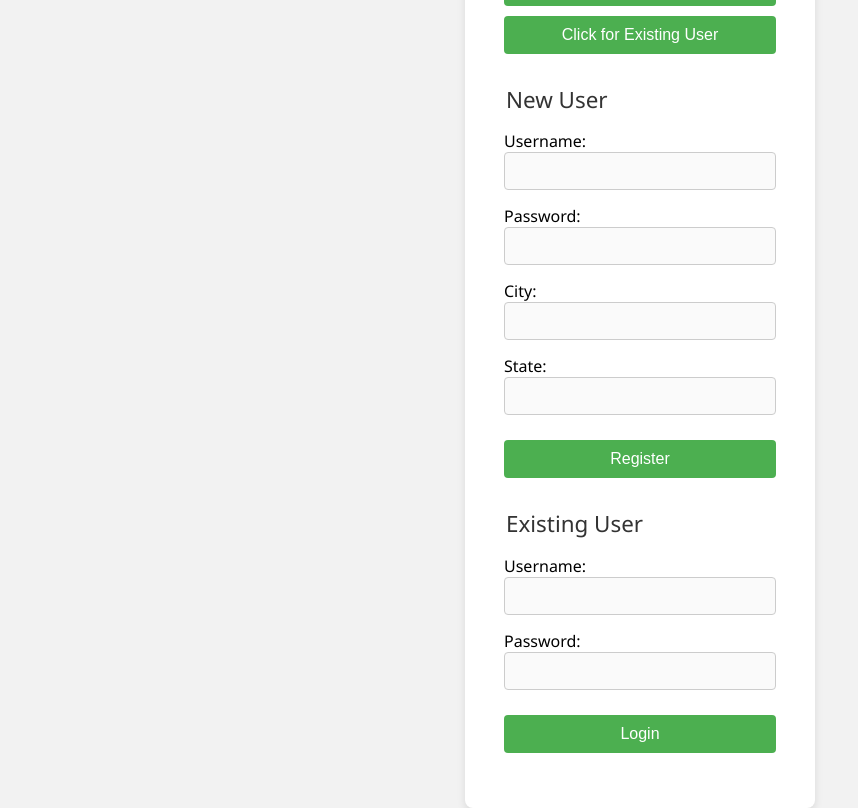
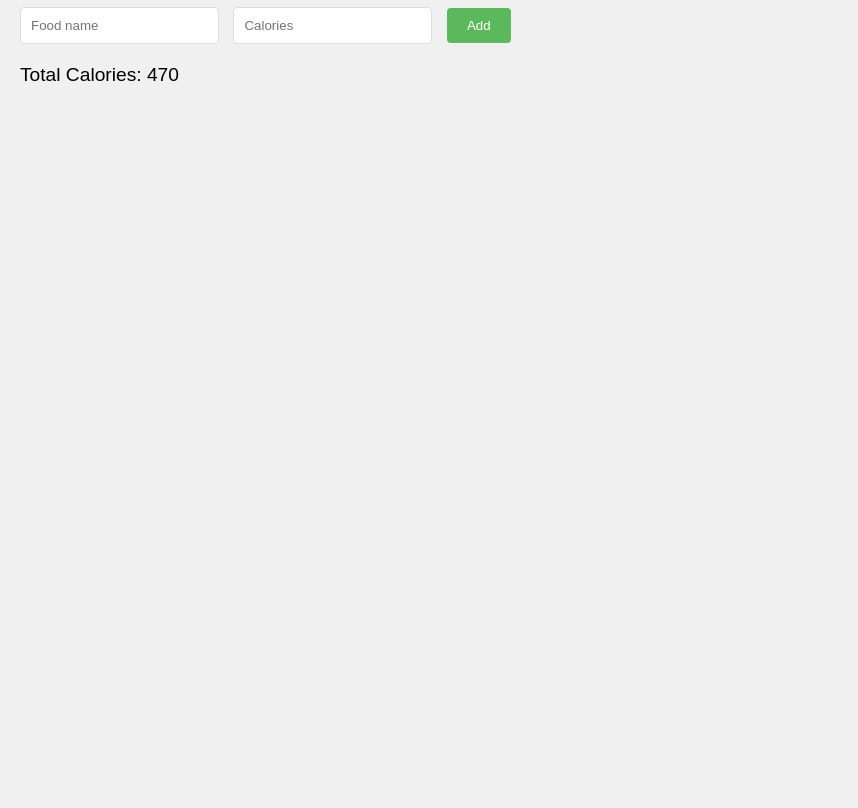
Before and after one commit to jabuan0910/james-HW4-calories, a plain HTML site: page index.html in a window 1280 px wide. Shown: the part 93-901 px from the top of the page, without its empty margins (0-858 px from the left). After the commit the page ends 800 px from the top, so only its background shows below. Drawn offline with Linux system fonts and the light colour scheme.

Commit message:
update files in folder

```diff
--- a/index.html
+++ b/index.html
@@ -1,38 +1,21 @@
 <!DOCTYPE html>
-<html>
+<html lang="en">
 
 <head>
-  <title>Login Page Simulation</title>
+  <meta charset="UTF-8">
+  <meta name="viewport" content="width=device-width, initial-scale=1.0">
+  <title>Calorie Tracker</title>
   <link rel="stylesheet" href="main.css">
 </head>
 
 <body>
-  <form name="mainForm" onsubmit="return false">
-    <!-- First Section -->
-    <fieldset id="section1">
-      <legend>User Selection</legend>
-      <button onclick="toggleSection(1)">Click for New User</button>
-      <button onclick="toggleSection(2)">Click for Existing User</button>
-    </fieldset>
-
-    <!-- Second Section -->
-    <fieldset id="section2" disabled>
-      <legend>New User</legend>
-      Username: <input type="text" id="newUsername"><br>
-      Password: <input type="password" id="newPassword"><br>
-      City: <input type="text" id="city"><br>
-      State: <input type="text" id="state"><br>
-      <button onclick="registerUser()">Register</button>
-    </fieldset>
-
-    <!-- Third Section -->
-    <fieldset id="section3" disabled>
-      <legend>Existing User</legend>
-      Username: <input type="text" id="existingUsername"><br>
-      Password: <input type="password" id="existingPassword"><br>
-      <button onclick="loginUser()">Login</button>
-    </fieldset>
+  <h1>Calorie Tracker</h1>
+  <form id="calorieForm">
+    <input type="text" id="foodName" placeholder="Food name" required>
+    <input type="number" id="calories" placeholder="Calories" required>
+    <button type="submit">Add</button>
   </form>
+  <div id="totalCalories">Total Calories: 0</div>
 
   <script src="main.js"></script>
 </body>
--- a/main.css
+++ b/main.css
@@ -1,73 +1,36 @@
 body {
-    font-family: 'Segoe UI', Tahoma, Geneva, Verdana, sans-serif;
-    background-color: #f2f2f2;
-    padding: 40px;
-    display: flex;
-    justify-content: center;
-    align-items: center;
-    height: 100vh;
+    font-family: Arial, sans-serif;
     margin: 0;
+    padding: 20px;
+    background-color: #f0f0f0;
 }
 
-form {
-    background-color: #fff;
-    padding: 25px;
-    border-radius: 8px;
-    box-shadow: 0 4px 8px rgba(0, 0, 0, 0.1);
-    width: 300px;
-}
-
-fieldset {
-    border: none;
+#calorieForm {
     margin-bottom: 20px;
 }
 
-legend {
-    font-size: 1.4em;
-    color: #333;
-    margin-bottom: 10px;
-}
-
 input[type="text"],
-input[type="password"] {
+input[type="number"] {
     padding: 10px;
-    margin-bottom: 15px;
-    border: 1px solid #ccc;
+    margin-right: 10px;
     border-radius: 4px;
-    width: calc(100% - 22px);
-    font-size: 0.9em;
+    border: 1px solid #ddd;
 }
 
 button {
-    background-color: #4CAF50;
+    padding: 10px 20px;
+    border-radius: 4px;
+    border: none;
+    background-color: #5cb85c;
     color: white;
-    border: none;
-    padding: 10px 15px;
-    margin-top: 10px;
-    border-radius: 4px;
     cursor: pointer;
-    width: 100%;
-    font-size: 1em;
-    transition: background-color 0.3s;
 }
 
 button:hover {
-    background-color: #45a049;
+    background-color: #4cae4c;
 }
 
-.disabled {
-    display: none;
+#totalCalories {
+    margin-top: 20px;
+    font-size: 1.2em;
 }
-
-/* Additional Styling */
-h1 {
-    text-align: center;
-    color: #333;
-}
-
-/* Responsive Design */
-@media (max-width: 600px) {
-    form {
-        width: 90%;
-    }
-}
--- a/main.js
+++ b/main.js
@@ -1,44 +1,42 @@
-function toggleSection(section) {
-    // Disable all sections
-    document.getElementById("section1").disabled = true;
-    document.getElementById("section2").disabled = true;
-    document.getElementById("section3").disabled = true;
+document.addEventListener('DOMContentLoaded', () => {
+    const form = document.getElementById('calorieForm');
+    const totalCaloriesDiv = document.getElementById('totalCalories');
 
-    document.getElementById("section1").classList.add("disabled");
-    document.getElementById("section2").classList.add("disabled");
-    document.getElementById("section3").classList.add("disabled");
+    // Constructor for Food
+    function Food(name, pCalories) {
+        this.name = name;
+        this.calories = parseInt(pCalories);
+    }
 
-    // Enable the selected section
-    if (section === 1) {
-        document.getElementById("section2").disabled = false;
-        document.getElementById("section2").classList.remove("disabled");
-    } else if (section === 2) {
-        document.getElementById("section3").disabled = false;
-        document.getElementById("section3").classList.remove("disabled");
+    // Function to update total calories display
+    function updateTotalCalories() {
+        const totalCalories = foodArray.reduce((acc, food) => acc + food.calories, 0);
+        totalCaloriesDiv.textContent = `Total Calories: ${totalCalories}`;
     }
-}
 
-function registerUser() {
-    const username = document.getElementById("newUsername").value;
-    const password = document.getElementById("newPassword").value;
-    const city = document.getElementById("city").value;
-    const state = document.getElementById("state").value;
+    // Initialize foodArray with two items
+    const foodArray = [
+        new Food('Banana', 100),
+        new Food('Hot Dog', 370)
+    ];
 
-    localStorage.setItem("username", username);
-    localStorage.setItem("password", password);
-    localStorage.setItem("city", city);
-    localStorage.setItem("state", state);
+    // Initial update to total calories display
+    updateTotalCalories();
 
-    alert("Welcome " + username);
-}
+    // Event listener for form submission
+    form.addEventListener('submit', (event) => {
+        event.preventDefault();
 
-function loginUser() {
-    const username = document.getElementById("existingUsername").value;
-    const password = document.getElementById("existingPassword").value;
+        const foodName = document.getElementById('foodName').value;
+        const calories = document.getElementById('calories').value;
 
-    if (username === localStorage.getItem("username") && password === localStorage.getItem("password")) {
-        alert("Welcome back " + username);
-    } else {
-        alert("Invalid");
-    }
-}
+        const foodItem = new Food(foodName, calories);
+        foodArray.push(foodItem);
+
+        console.log(foodArray);
+        updateTotalCalories();
+
+        // Reset form
+        form.reset();
+    });
+});
```
